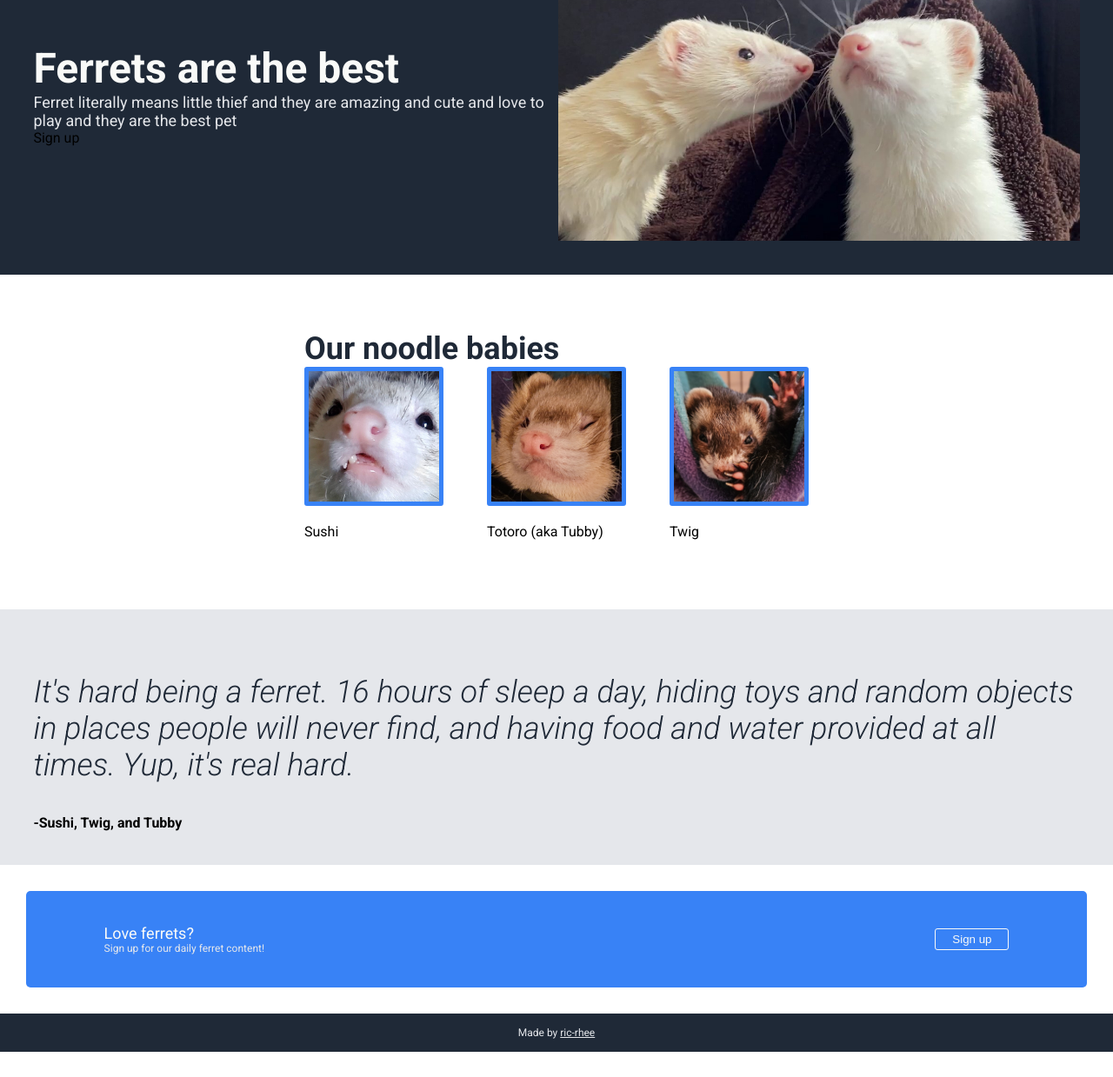
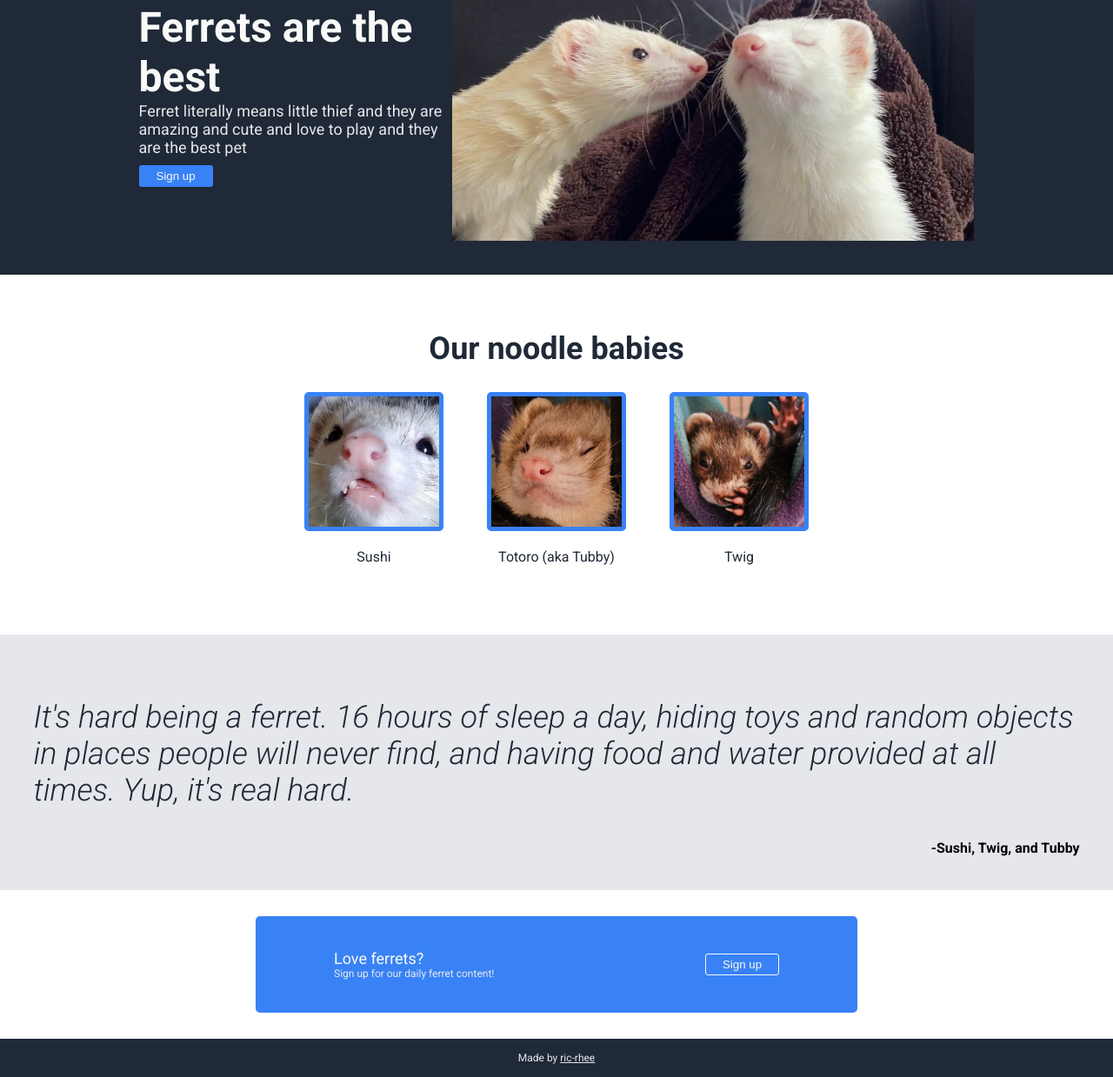
Before and after one commit to ric-rhee/landing-page, a plain HTML site: page index.html in a window 1280 px wide. Shown: the part 203-1442 px from the top of the page at 87% size. Before the commit the page ends 1413 px from the top, so only its background shows below. Drawn offline with Linux system fonts and the light colour scheme.

Commit message:
Finish webpage

```diff
--- a/index.html
+++ b/index.html
@@ -34,7 +34,7 @@
                     Ferret literally means little thief and they are amazing
                     and cute and love to play and they are the best pet
                 </div>
-                <div class="button">Sign up</div>
+                <button>Sign up</button>
             </div>
             <img src="images/hero_image.jpg" alt="picture of three ferrets">
         </div>
--- a/styles.css
+++ b/styles.css
@@ -55,6 +55,10 @@ body {
     font-weight: bolder;
 }
 
+.hero .text {
+    flex-basis: 30%;
+}
+
 .hero .subtext {
     color: #E5E7EB;
     font-size: 18px;
@@ -62,6 +66,17 @@ body {
 
 .hero img {
     width: 600px;
+}
+
+.hero button {
+    border: none;
+    border-radius: 3px;
+    background: #3882F6;
+    color: #F9FAF8;
+    width: 85px;
+    height: 25px;
+    align-self: center;
+    margin-top: 10px;
 }
 
 .content-container {
@@ -74,18 +89,20 @@ body {
     display: flex;
     flex-direction: column;
     padding: 5%;
+    align-items: center;
 }
 
 .content .header {
     font-size: 36px;
     font-weight: bolder;
     color: #1F2937;
+    margin-bottom: 5%;
 }
 
 .content img {
     width: 150px;
     border: 5px solid #3882F6;
-    border-radius: 3px;
+    border-radius: 5px;
 }
 
 .picture-with-subtext {
@@ -93,14 +110,19 @@ body {
     gap: 50px;
 }
 
+.picture-with-subtext p {
+    text-align: center;
+    color: #1F2937;
+}
+
 .quote-container {
     display: flex;
+    background-color: #E5E7EB;
 }
 
 .quote {
     display: flex;
     flex-direction: column;
-    background-color: #E5E7EB;
     padding: 3%;
 }
 
@@ -113,10 +135,17 @@ body {
 
 .signature {
     font-weight: bold;
+    align-self: flex-end;
+}
+
+.signup-container {
+    display: flex;
+    justify-content: center;
 }
 
 .signup {
     display: flex;
+    justify-content: center;
     background-color: #3882F6;
     border-radius: 5px;
     margin: 30px;
@@ -124,6 +153,8 @@ body {
     padding-right: 7%;
     padding-top: 3%;
     padding-bottom: 3%;
+    width: 40%;
+    flex-grow: 0;
 }
 
 .signup .text {
```
